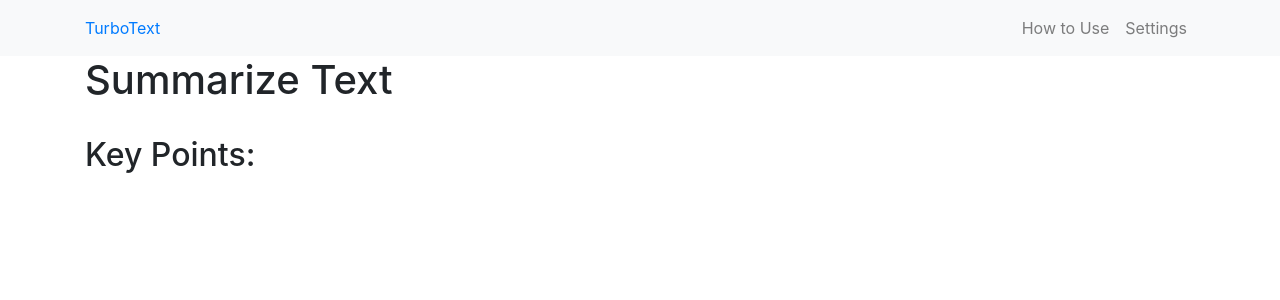
After one commit to lixingyin/GDSC-Hacks, a Flask app: template templates/summary.html in a window 1280 px wide. The commit adds this page. Shown: the top 300 px of the page. Run offline with Flask 3, Linux system fonts and the light colour scheme; the template is opened without the code that fills it, so the values that code supplies are empty; some libraries are stand-ins or nearby versions.

Commit message:
Beta 1.5

```diff
--- a/main.py
+++ b/main.py
@@ -18,6 +18,22 @@ def howto():
 def setup():
     return render_template("settings.html")
 
+@app.route("/summarize", methods=["POST"])
+def summarize():
+    text = request.args.get('all_words')
+    topic = request.args.get('text')
+
+    summary = generate_summary(text, topic)
+
+    return render_template("summary.html", text=text, topic=topic)
+
+def generate_summary(text, topic):
+    # Use your preferred method to access Gemini
+    # and generate the summary
+    pass
+
+
+
 @app.route('/submit', methods=['POST'])
 def submit():
     if request.method == 'POST':
--- a/templates/result.html
+++ b/templates/result.html
@@ -3,7 +3,7 @@
 {% block title %}TurboText{% endblock %}
 
 {% block content %}
-<h1 class="text-center">Submitted Words</h1>
+<h1 class="text-center">{{text}}</h1>
 <ul id="wordList" class="list-unstyled">
     {% for word in words %}
         <li>{{ word }}</li>
@@ -33,7 +33,7 @@
 
         else {
             setTimeout(function() {
-                window.location.href = "/";
+                window.location.href = "/summarize";
             }, 2000);
         }
     }
--- /dev/null
+++ b/templates/summary.html
@@ -0,0 +1,16 @@
+{% extends "frame.html" %}
+
+{% block title %}TurboText{% endblock %}
+
+{% block content %}
+<h1>Summarize Text</h1>
+
+  <br>
+  <h2>Key Points:</h2>
+  <div id="summary"></div>
+
+  <script src="https://ajax.googleapis.com/ajax/libs/jquery/3.6.3/jquery.min.js"></script>
+  <script>
+
+    </script>
+{% endblock %}
```
